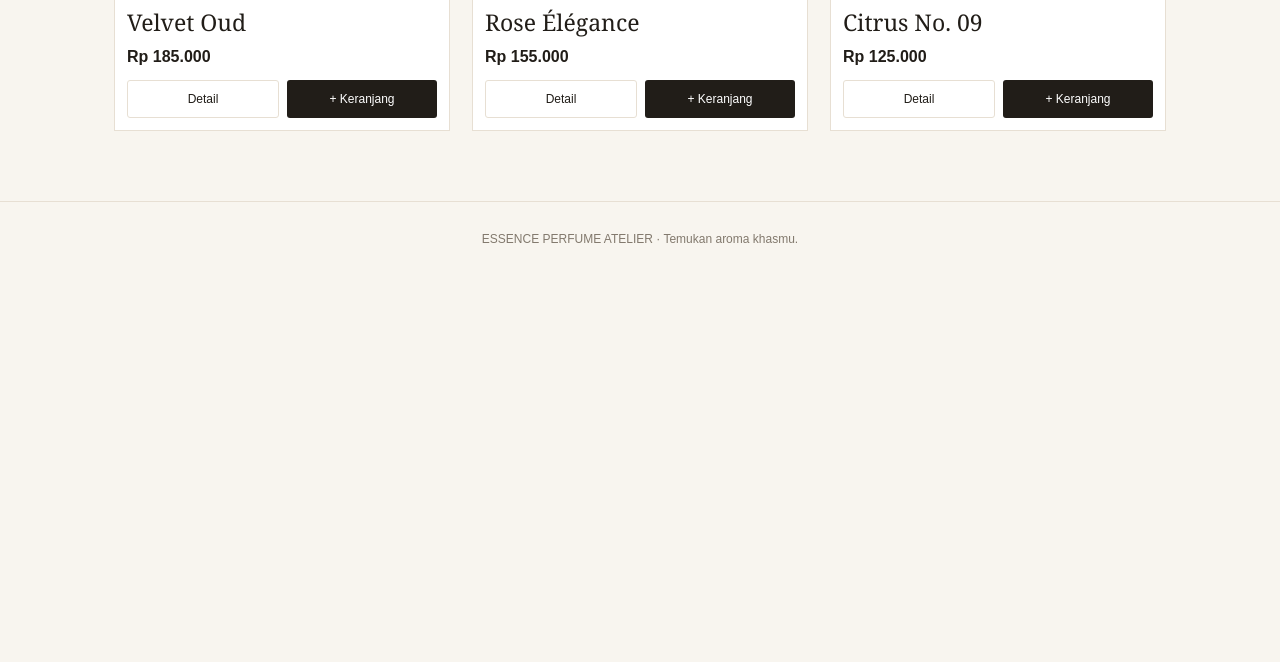
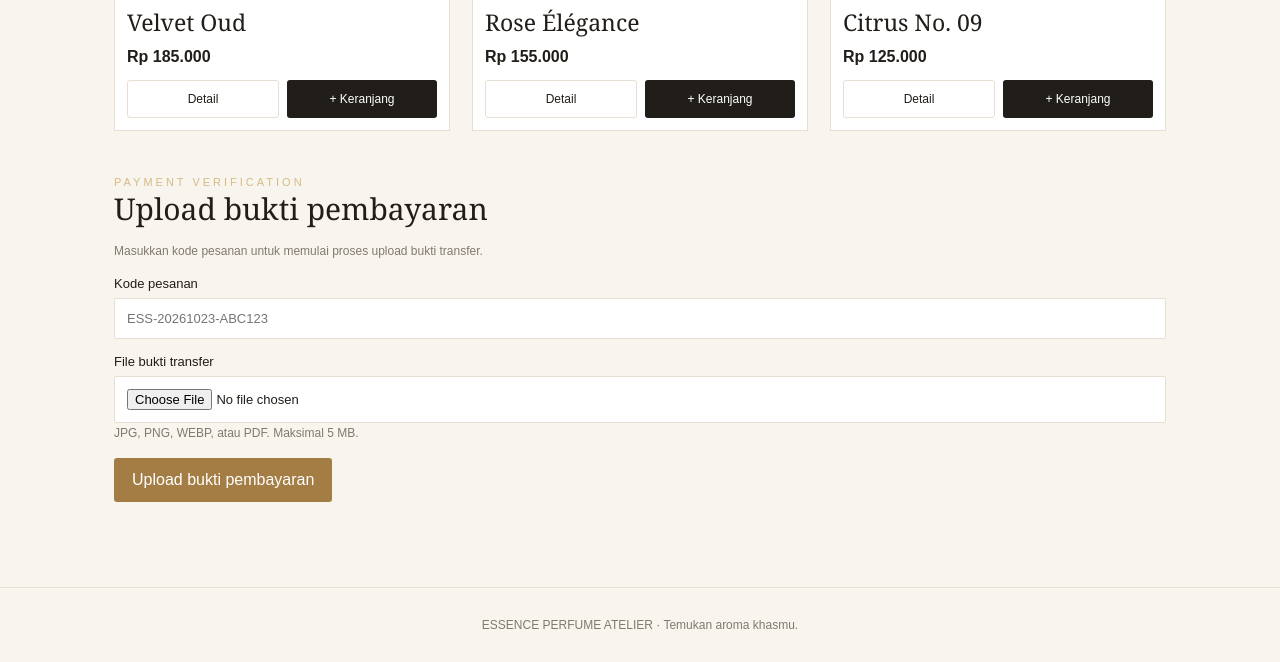
Before and after one commit to sy060798/Toko-online, a website: page index.html in a window 1280 px wide. Shown: the part 1028-1690 px from the top of the page. Before the commit the page ends 1304 px from the top, so only its background shows below. Drawn offline with Linux system fonts and the light colour scheme.

Commit message:
Update index.html

```diff
--- a/index.html
+++ b/index.html
@@ -135,6 +135,54 @@ footer {text-align:center;padding:30px 15px;border-top:1px solid var(--line);fon
     <input class="search" id="search" placeholder="Cari nama parfum..." aria-label="Cari parfum">
     <div class="grid" id="products"></div>
   </section>
+
+
+<section id="paymentProofSection" style="margin-top:45px">
+  <div class="eyebrow">PAYMENT VERIFICATION</div>
+  <h2>Upload bukti pembayaran</h2>
+  <p class="note">
+    Masukkan kode pesanan untuk memulai proses upload bukti transfer.
+  </p>
+
+  <form id="proofUploadForm">
+    <label class="field">
+      Kode pesanan
+      <input
+        id="proofOrderCode"
+        name="order_code"
+        required
+        placeholder="ESS-20261023-ABC123"
+        pattern="ESS-[0-9]{8}-[A-Z0-9]{6}"
+        maxlength="19"
+        autocomplete="off"
+      >
+    </label>
+
+    <label class="field">
+      File bukti transfer
+      <input
+        type="file"
+        id="paymentProof"
+        accept="image/jpeg,image/png,image/webp,application/pdf"
+        required
+      >
+      <span class="note">
+        JPG, PNG, WEBP, atau PDF. Maksimal 5 MB.
+      </span>
+    </label>
+
+    <div id="proofPreview"></div>
+
+    <button class="btn gold" id="uploadProofButton" type="submit">
+      Upload bukti pembayaran
+    </button>
+  </form>
+
+  <div id="proofUploadResult"
+       class="order-result"
+       aria-live="polite"></div>
+</section>
+
 </main>
 
 <footer>ESSENCE PERFUME ATELIER · Temukan aroma khasmu.</footer>
@@ -192,12 +240,12 @@ footer {text-align:center;padding:30px 15px;border-top:1px solid var(--line);fon
       </label>
 
       <div class="notice">
-        <strong>Transfer bank</strong><br>
-        Bank: <span id="bankName">BCA</span><br>
-        Nomor rekening: <span id="bankAccount">4870904881</span><br>
-        Atas nama: <span id="bankOwner">Ahmad Syahril</span><br><br>
-        Ganti informasi dengan rekening toko yang benar sebelum menerima pesanan.
-      </div>
+  <strong>Langkah pembayaran</strong><br>
+  1. Buat pesanan terlebih dahulu.<br>
+  2. Simpan kode pesanan yang diberikan.<br>
+  3. Gunakan kode pesanan untuk mengunggah bukti transfer.<br>
+  4. Admin akan memeriksa pembayaran sebelum mengonfirmasi pesanan.
+</div>
 
       <div class="total-line">
         <span>Total yang harus ditransfer</span>
```
